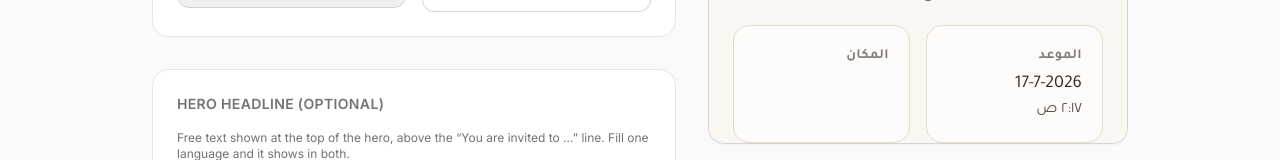
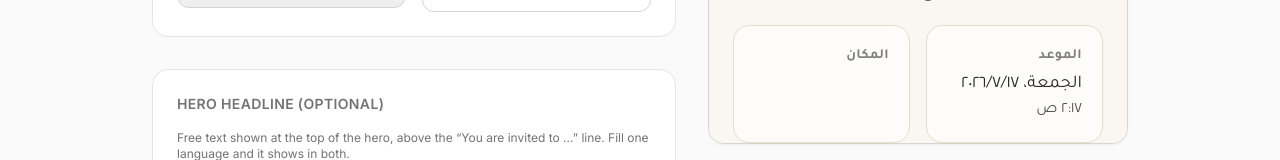
Before and after one commit to MohamedElfalaky/invitations, a Next.js app: page /admin/invitations/new in a window 1280 px wide. Shown: the part 638-798 px from the top of the page. Built offline with nearby package versions, Linux system fonts and the light colour scheme; a web font is replaced by a local one.

Commit message:
Refactor date formatting in EventDetails component for improved localization and readability

```diff
--- a/src/components/EventDetails.tsx
+++ b/src/components/EventDetails.tsx
@@ -22,8 +22,12 @@ export function EventDetails({
 }: EventDetailsProps) {
   const { m, localized, formatDate } = useI18n();
 
-  const eventDate = new Date(invitation.eventDate);
-  const dateLabel = `${eventDate.getDate()}-${eventDate.getMonth() + 1}-${eventDate.getFullYear()}`;
+  const dateLabel = formatDate(invitation.eventDate, {
+    weekday: "long",
+    year: "numeric",
+    month: "numeric",
+    day: "numeric",
+  });
   const timeLabel = formatDate(invitation.eventDate, {
     hour: "numeric",
     minute: "2-digit",
```
